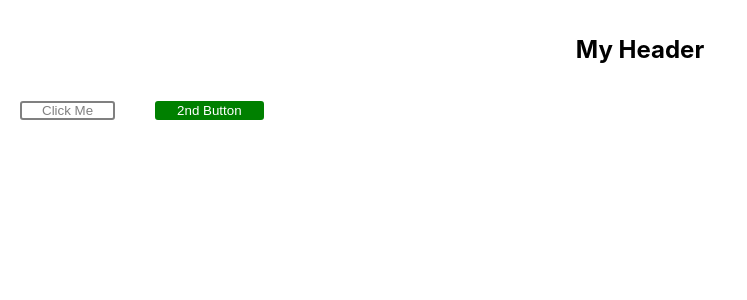
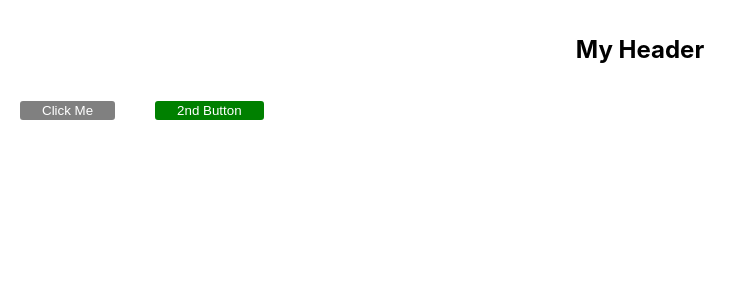
Before and after one commit to terrence-celestine/react-styled-components, a React (Create React App) app in the folder app/: page / in a window 1280 px wide. Shown: the top 300 px of the page, without its empty margins (0-747 px from the left). Built offline with nearby package versions, Linux system fonts and the light colour scheme.

Commit message:
Adjusted the styles on button

```diff
--- a/app/src/components/Button/Button.tsx
+++ b/app/src/components/Button/Button.tsx
@@ -6,18 +6,26 @@ interface IButton {
 }
 
 const BasicButton = styled.button`
-  background-color: transparent;
+  background-color: gray;
   border-radius: 3px;
   border: 2px solid gray;
-  color: gray;
+  color: white;
   margin: 0 20px;
   padding: 0 20px;
+  cursor: pointer;
+  &:hover {
+    background-color: transparent;
+    color: gray;
+  }
 `;
 
 const SecondaryButton = styled(BasicButton)`
   background-color: green;
-  color: white;
   border: 2px solid green;
+  &:hover {
+    background-color: white;
+    color: green;
+  }
 `;
 
 export const Button = ({ buttonText }: IButton): ReactElement => {
```
